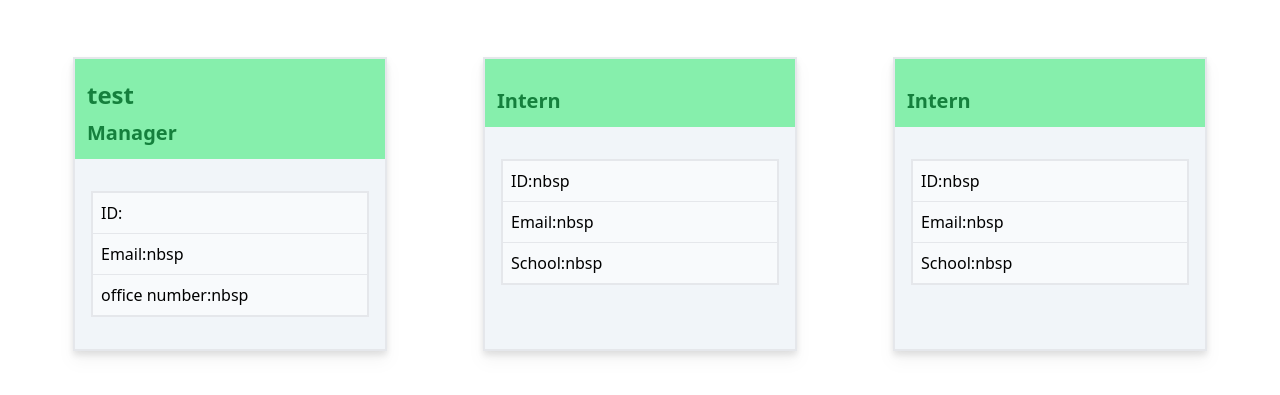
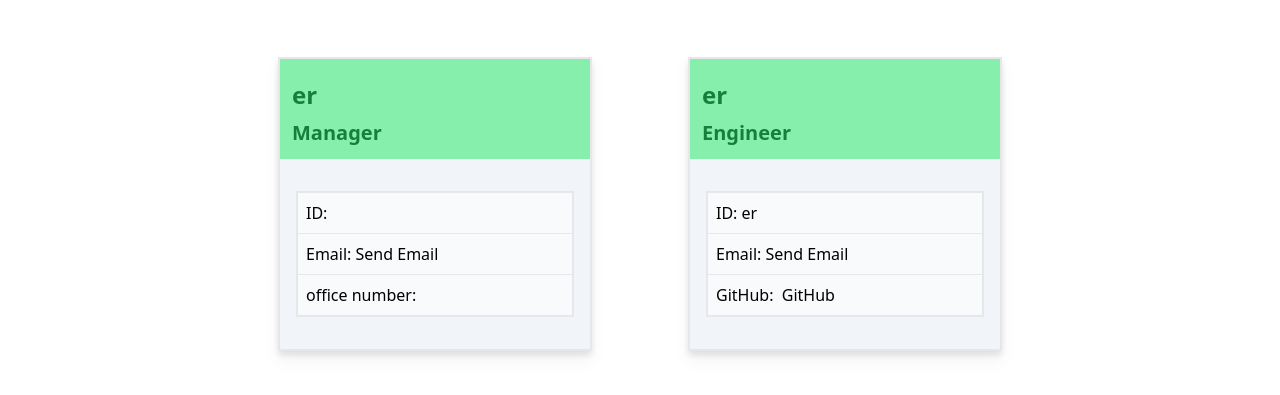
Before and after one commit to NessJade96/Object-Oriented-Programming--Team-Profile_generator, a website: page src/indexTemplate.html in a window 1280 px wide. Shown: the part 119-514 px from the top of the page. Drawn offline with nearby package versions, Linux system fonts and the light colour scheme; files that its build step writes are made by us from their sources.

Commit message:
links to Github and Email work in html :)
links to Github and Email work in html :)

```diff
--- a/src/index.js
+++ b/src/index.js
@@ -190,7 +190,7 @@ const employeeInformation = getManagerInfo([])
         </div>
         <div class="mx-4 my-8 border-2 divide-y bg-slate-50">
         <div class="flex p-2"><p class="">ID:</p><p> &nbsp${managerID}</p> </div>
-        <div class="flex p-2"><p class="">Email:</p><p> &nbsp${managerEmail}</p> </div>
+        <div class="flex p-2"><p class="">Email:</p><p> &nbsp<a href = "mailto: ${managerEmail}">Send Email</a></p> </div>
         <div class="flex p-2"><p class="">office number:</p><p> &nbsp${mngOfficeNumber}</p> </div>
         </div>
         </div>`;
@@ -213,8 +213,8 @@ const employeeInformation = getManagerInfo([])
       </div>
       <div class="mx-4 my-8 border-2 divide-y bg-slate-50">
         <div class="flex p-2"><p class="">ID:</p> <p>&nbsp${engineerID}</p></div>
-        <div class="flex p-2"><p class="">Email:</p> <p></p>&nbsp${engineerEmail}</div>
-        <div class="flex p-2"><p class="">GitHub:</p> <p>&nbsp${engineerGitHub}</p></div>
+        <div class="flex p-2"><p class="">Email:</p> <p></p>&nbsp<a href = "mailto: ${engineerEmail}">Send Email</a></div>
+        <div class="flex p-2"><p class="">GitHub:</p> <p>&nbsp <a target="_blank" href="https://github.com/?user=${engineerGitHub}">GitHub</a></p></div>
       </div>
     </div>`;
         innerHTML += `${engineerCard}`;
@@ -236,7 +236,7 @@ const employeeInformation = getManagerInfo([])
       </div>
       <div class="mx-4 my-8 border-2 divide-y bg-slate-50">
       <div class="flex p-2"><p class="">ID:</p> <p> &nbsp${internID}</p></div>
-      <div class="flex p-2"><p class="">Email:</p> <p></p> &nbsp${internEmail}</div>
+      <div class="flex p-2"><p class="">Email:</p> <p></p> &nbsp<a href = "mailto: ${internEmail}">Send Email</a></div>
       <div class="flex p-2"><p class="">School:</p> <p> &nbsp${internSchool}</p></div>
       </div>
       </div>`;
@@ -247,7 +247,7 @@ const employeeInformation = getManagerInfo([])
     </html>`;
 
     fs.writeFile("indexTemplate.html", innerHTML, (err) =>
-      err ? console.error(err) : console.log("Success!")
+      err ? console.error(err) : console.log("Your HTML file has been created!")
     );
   })
   .catch(console.error);
--- a/src/indexTemplate.html
+++ b/src/indexTemplate.html
@@ -14,7 +14,7 @@
         </h1>
         <div class="flex flex-wrap p-3 place-content-center"><div class="w-1/4 m-12 border-2 drop-shadow-lg bg-slate-100">
         <div class="w-full p-3 font-bold text-green-700 bg-green-300">
-        <h2 class="py-2 text-2xl">test</h2>
+        <h2 class="py-2 text-2xl">er</h2>
         <div>
         <h3 class="flex text-xl">
         Manager
@@ -23,36 +23,22 @@
         </div>
         <div class="mx-4 my-8 border-2 divide-y bg-slate-50">
         <div class="flex p-2"><p class="">ID:</p><p> &nbsp</p> </div>
-        <div class="flex p-2"><p class="">Email:</p><p> nbsp</p> </div>
-        <div class="flex p-2"><p class="">office number:</p><p> nbsp</p> </div>
+        <div class="flex p-2"><p class="">Email:</p><p> &nbsp<a href = "mailto: ">Send Email</a></p> </div>
+        <div class="flex p-2"><p class="">office number:</p><p> &nbsp</p> </div>
         </div>
         </div><div class="w-1/4 m-12 border-2 drop-shadow-lg bg-slate-100">
-        <div class="w-full p-3 font-bold text-green-700 bg-green-300">
-        <h2 class="py-2 text-2xl"></h2>
+      <div class="w-full p-3 font-bold text-green-700 bg-green-300">
+        <h2 class="py-2 text-2xl">er</h2>
         <div>
-        <h3 class="flex text-xl">
-        Intern
-        </h3>
+          <h3 class="flex text-xl">
+            Engineer
+          </h3>
         </div>
       </div>
       <div class="mx-4 my-8 border-2 divide-y bg-slate-50">
-      <div class="flex p-2"><p class="">ID:</p> <p> nbsp</p></div>
-      <div class="flex p-2"><p class="">Email:</p> <p></p> nbsp</div>
-      <div class="flex p-2"><p class="">School:</p> <p> nbsp</p></div>
+        <div class="flex p-2"><p class="">ID:</p> <p>&nbsper</p></div>
+        <div class="flex p-2"><p class="">Email:</p> <p></p>&nbsp<a href = "mailto: er">Send Email</a></div>
+        <div class="flex p-2"><p class="">GitHub:</p> <p>&nbsp <a target="_blank" href="https://github.com/?user=er">GitHub</a></p></div>
       </div>
-      </div><div class="w-1/4 m-12 border-2 drop-shadow-lg bg-slate-100">
-        <div class="w-full p-3 font-bold text-green-700 bg-green-300">
-        <h2 class="py-2 text-2xl"></h2>
-        <div>
-        <h3 class="flex text-xl">
-        Intern
-        </h3>
-        </div>
-      </div>
-      <div class="mx-4 my-8 border-2 divide-y bg-slate-50">
-      <div class="flex p-2"><p class="">ID:</p> <p> nbsp</p></div>
-      <div class="flex p-2"><p class="">Email:</p> <p></p> nbsp</div>
-      <div class="flex p-2"><p class="">School:</p> <p> nbsp</p></div>
-      </div>
-      </div> </div>
+    </div> </div>
     </html>
```
Also changed, not shown: README.md.
